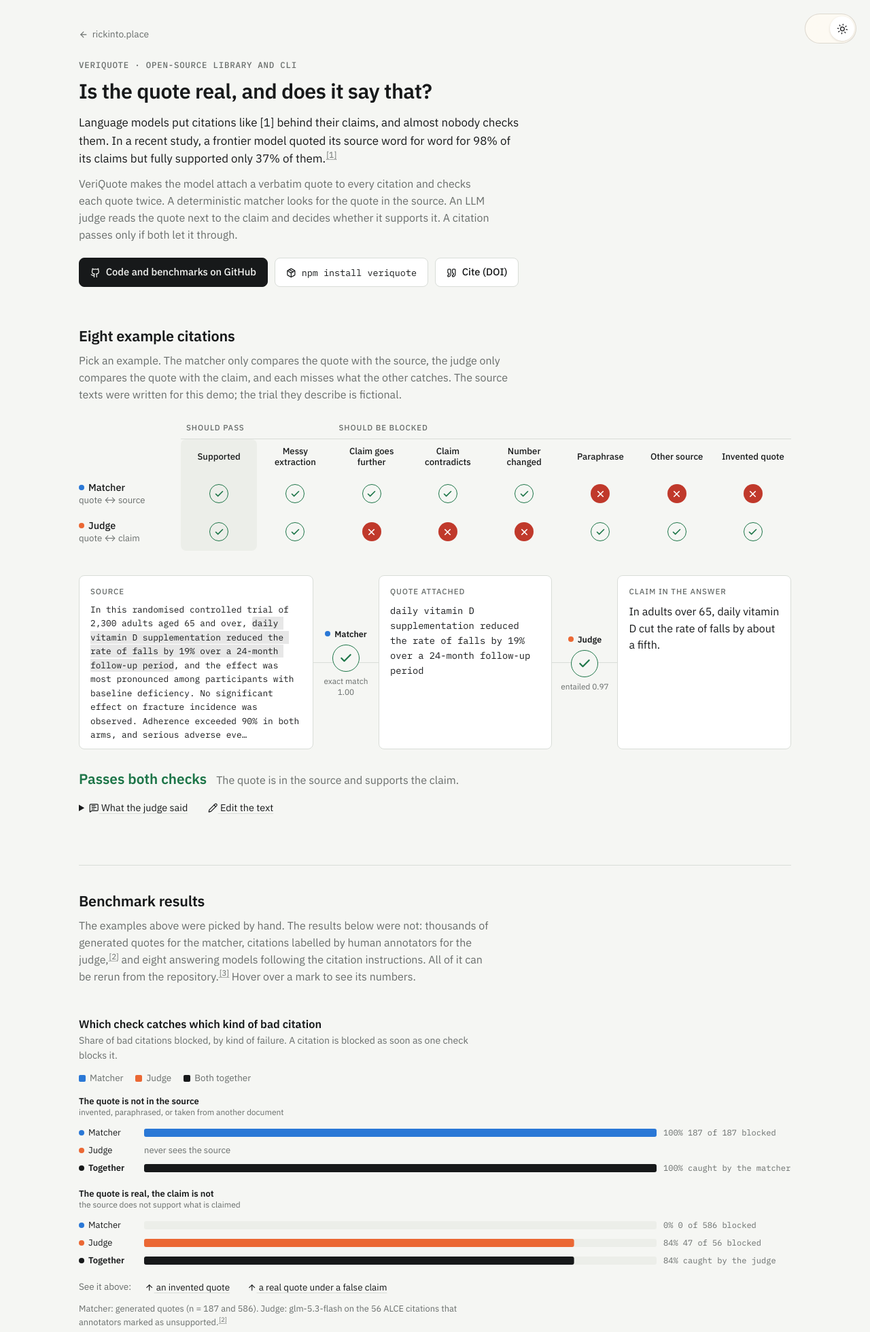
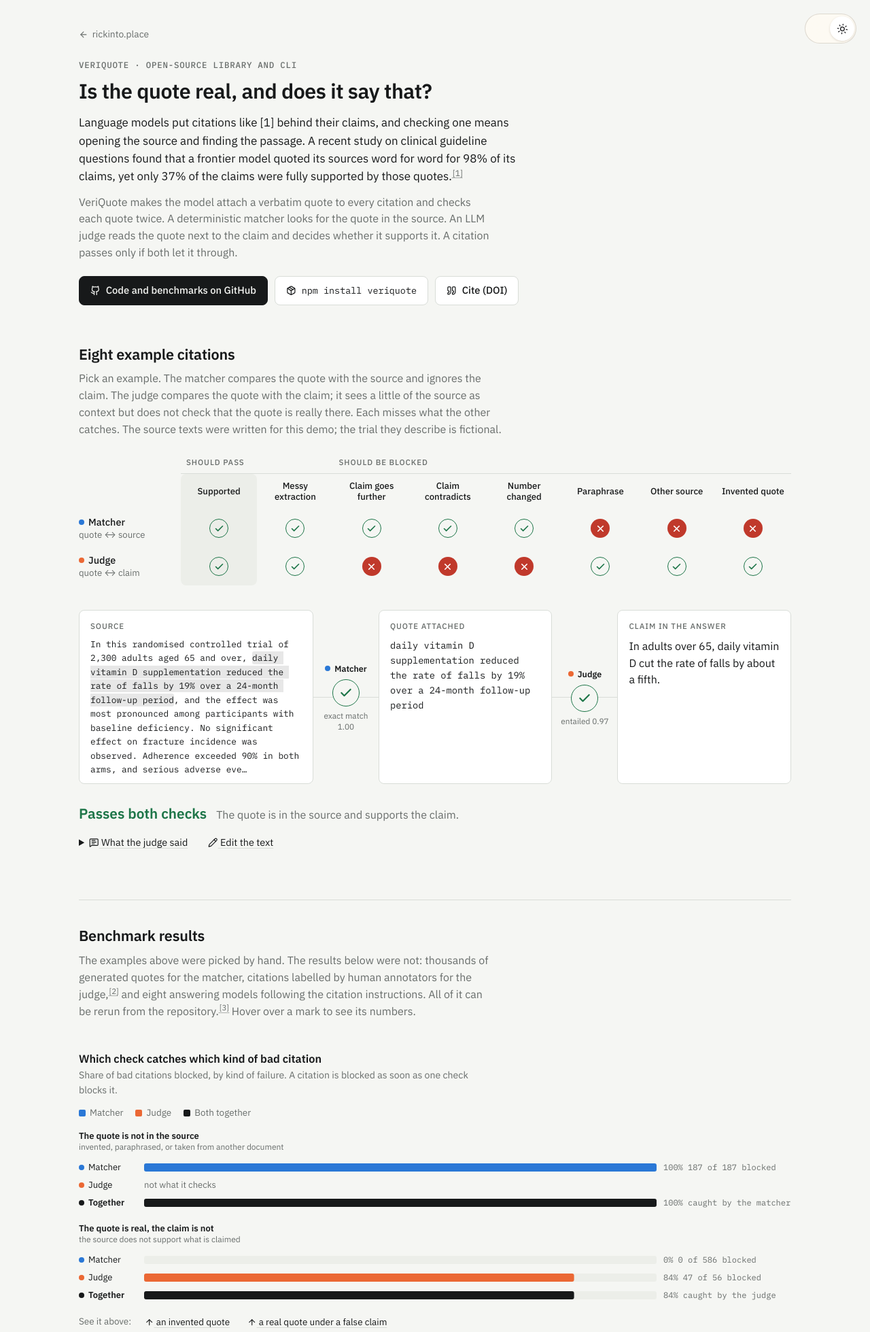
Before and after one commit to rickintoplace/veriquote, a website: page demo/index.html in a window 1280 px wide. Shown: the top 1959 px of the page at 68% size. Drawn offline with Linux system fonts and the light colour scheme.

Commit message:
Correct three claims before launch
- The judge does see a little of the source as context; it is asked about
  support, not existence. 'Never sees the source' is gone everywhere.
- mistral-medium's non-exact quotes are near-verbatim (elisions, small edits,
  all still found by the matcher), not paraphrases.
- The quote format's effect on hallucination rates was never measured; the
  docs no longer suggest it was.
README intro now leads with what the evidence supports: strong models copy
quotes reliably, support is the harder question.

```diff
--- a/bench/figures/render.mjs
+++ b/bench/figures/render.mjs
@@ -188,7 +188,7 @@ function tangoFigure(t) {
       sub: 'invented, paraphrased, or from another document',
       cells: [
         { v: 1 - absent.acceptedRate, cap: `${absent.n - Math.round(absent.acceptedRate * absent.n)} of ${absent.n} rejected` },
-        { v: null, cap: 'never sees the source' },
+        { v: null, cap: 'not what it checks' },
         { v: 1 - absent.acceptedRate, cap: 'caught by the matcher' },
       ],
     },
--- a/demo/index.html
+++ b/demo/index.html
@@ -291,9 +291,10 @@
   <p class="eyebrow">VeriQuote · open-source library and CLI</p>
   <h1>Is the quote real, and does it say that?</h1>
   <p class="lede">
-    Language models put citations like [1] behind their claims, and almost nobody checks them. In a recent
-    study, a frontier model quoted its source word for word for 98% of its claims but fully supported only
-    37% of them.<a class="cite" data-cite="zhang"></a>
+    Language models put citations like [1] behind their claims, and checking one means opening the source
+    and finding the passage. A recent study on clinical guideline questions found that a frontier model
+    quoted its sources word for word for 98% of its claims, yet only 37% of the claims were fully supported
+    by those quotes.<a class="cite" data-cite="zhang"></a>
   </p>
   <p class="lede">
     VeriQuote makes the model attach a verbatim quote to every citation and checks each quote twice. A
@@ -309,8 +310,9 @@
 
 <h2 class="section-title">Eight example citations</h2>
 <p class="section-note">
-  Pick an example. The matcher only compares the quote with the source, the judge only compares the quote
-  with the claim, and each misses what the other catches. The source texts were written for this demo;
+  Pick an example. The matcher compares the quote with the source and ignores the claim. The judge compares
+  the quote with the claim; it sees a little of the source as context but does not check that the quote is
+  really there. Each misses what the other catches. The source texts were written for this demo;
   the trial they describe is fictional.
 </p>
 
@@ -795,7 +797,7 @@ function tangoChart(W) {
   const groups = [
     { head: 'The quote is not in the source', sub: 'invented, paraphrased, or taken from another document', bars: [
       { who: 'Matcher', c: 'var(--c-matcher)', v: t.absent.matcherCaught, cap: `${Math.round(t.absent.matcherCaught * t.absent.n)} of ${t.absent.n} blocked` },
-      { who: 'Judge', c: 'var(--c-judge)', v: null, cap: 'never sees the source' },
+      { who: 'Judge', c: 'var(--c-judge)', v: null, cap: 'not what it checks' },
       { who: 'Together', c: 'var(--ink)', v: t.absent.matcherCaught, cap: 'caught by the matcher', bold: true },
     ] },
     { head: 'The quote is real, the claim is not', sub: 'the source does not support what is claimed', bars: [
@@ -816,7 +818,7 @@ function tangoChart(W) {
       b.push(`<g class="row" ${tipAttr(tip)}><rect class="hit" x="0" y="${cy - 12}" width="${W}" height="24"/>`);
       b.push(`<circle cx="4" cy="${cy}" r="4" fill="${r.c}"/>`, T(14, cy + 4, r.who, r.bold ? 'b' : ''));
       if (r.v === null) {
-        b.push(T(x0, cy + 4, 'never sees the source', 'm'));
+        b.push(T(x0, cy + 4, 'not what it checks', 'm'));
       } else {
         b.push(`<rect class="track" x="${x0}" y="${cy - 6}" width="${x1 - x0}" height="12" rx="3"/>`);
         if (r.v > 0) b.push(`<rect x="${x0}" y="${cy - 6}" width="${Math.max(6, sx(r.v) - x0)}" height="12" rx="3" fill="${r.c}"/>`);
```
Also changed, not shown: docs/DESIGN.md (+3 -2 lines), README.md, bench/README.md, bench/figures/tango-dark.svg, bench/figures/tango-light.svg.
